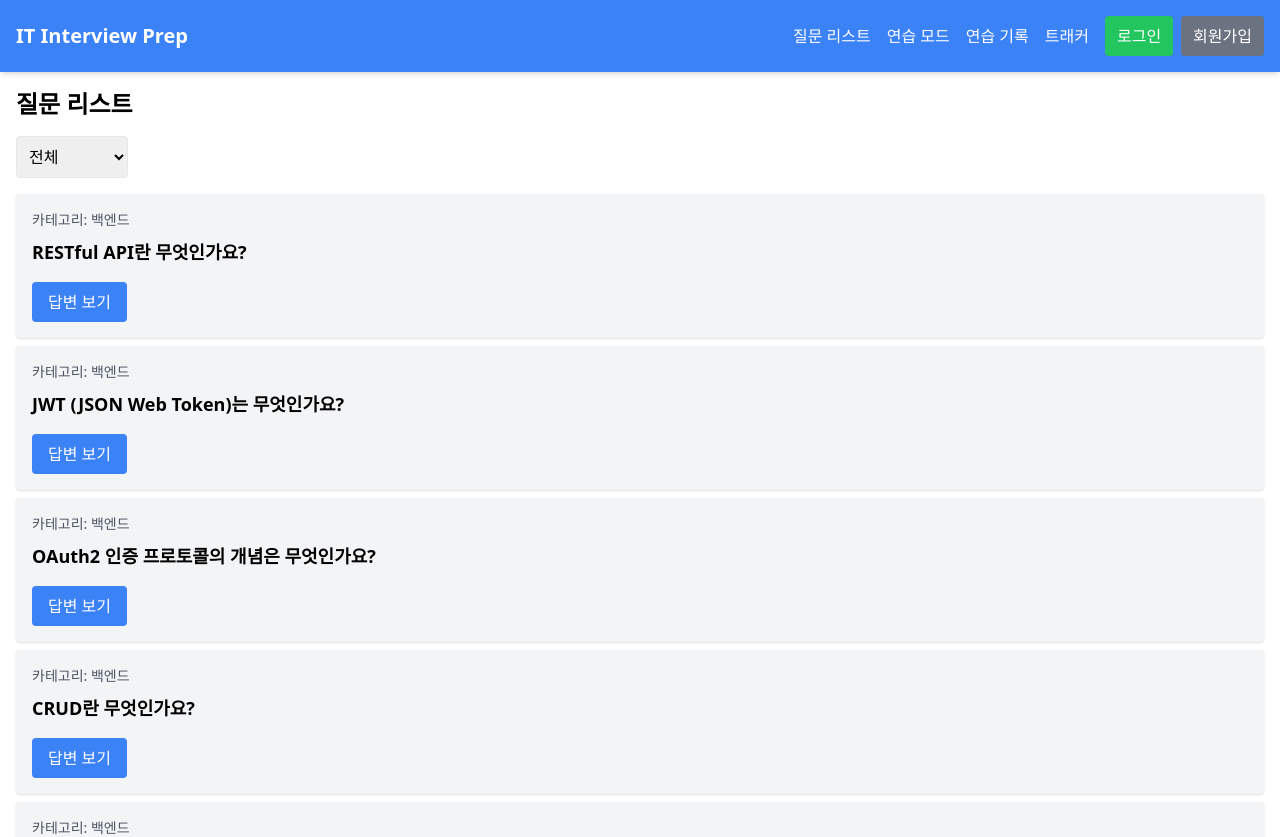
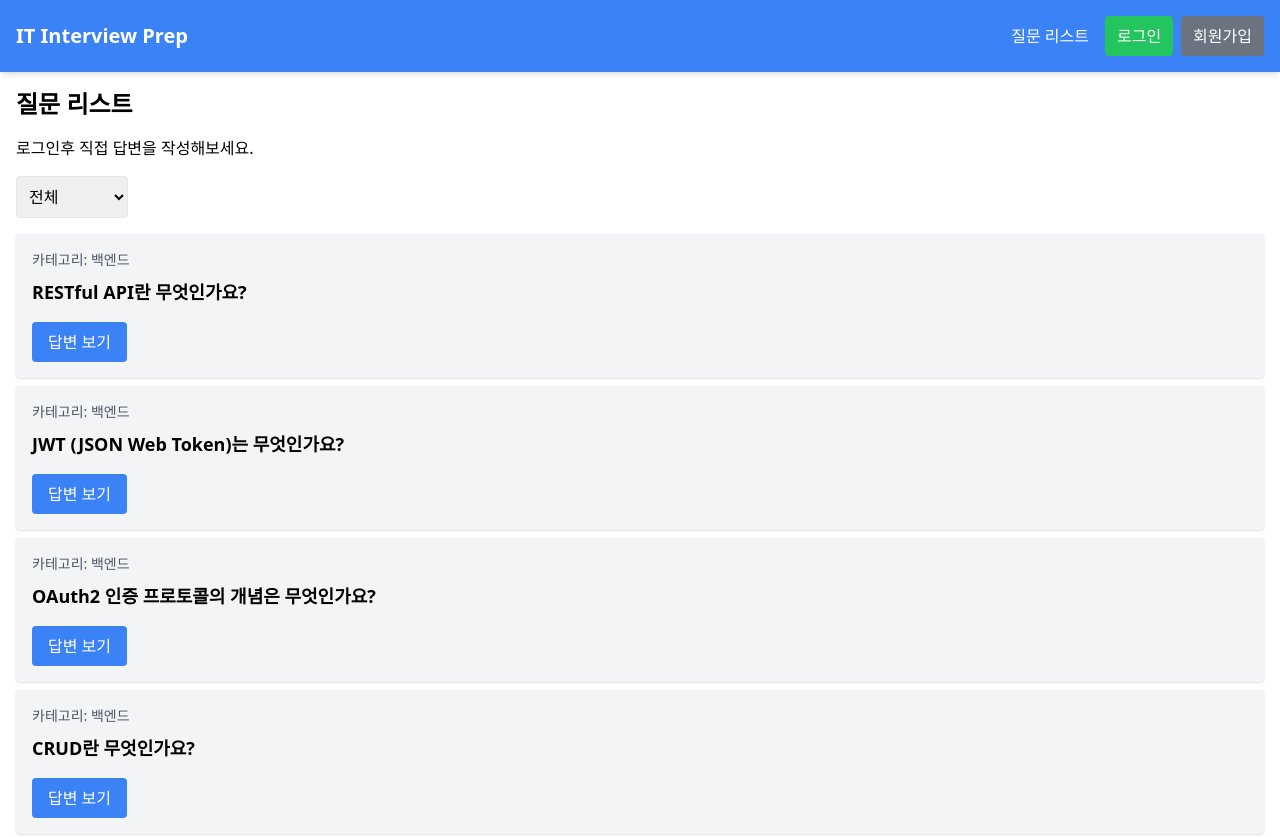
Before and after one commit to maplesyrup0423/it-Interview-Prep, a React (Create React App) app: page /questions in a window 1280 px wide. Shown: the top 837 px of the page. Built offline with nearby package versions, Linux system fonts and the light colour scheme; no server answers.

Commit message:
로그인 상태값에 대한 변화 추가

```diff
--- a/src/components/Navbar.js
+++ b/src/components/Navbar.js
@@ -14,6 +14,9 @@ const Navbar = ({ user, setUser }) => {
           <Link to="/questions" className="mr-4 hover:underline">
             질문 리스트
           </Link>
+          {user && (
+            <>
+              {" "}
               <Link to="/practiceSetup" className="mr-4 hover:underline">
                 연습 모드
               </Link>
@@ -23,6 +26,9 @@ const Navbar = ({ user, setUser }) => {
               <Link to="/tracker" className="mr-4 hover:underline">
                 트래커
               </Link>
+            </>
+          )}
+
           {user ? (
             <>
               <span className="mr-4">
--- a/src/pages/Questions.js
+++ b/src/pages/Questions.js
@@ -74,6 +74,7 @@ const Questions = () => {
   return (
     <div className="container mx-auto p-4">
       <h1 className="text-2xl font-bold mb-4">질문 리스트</h1>
+      {!user && <h3 className=" f mb-4">로그인후 직접 답변을 작성해보세요.</h3>}
 
       {/* 카테고리 선택 */}
       <div className="mb-4">
```
Lines whose indentation alone changed are shown as unchanged.
